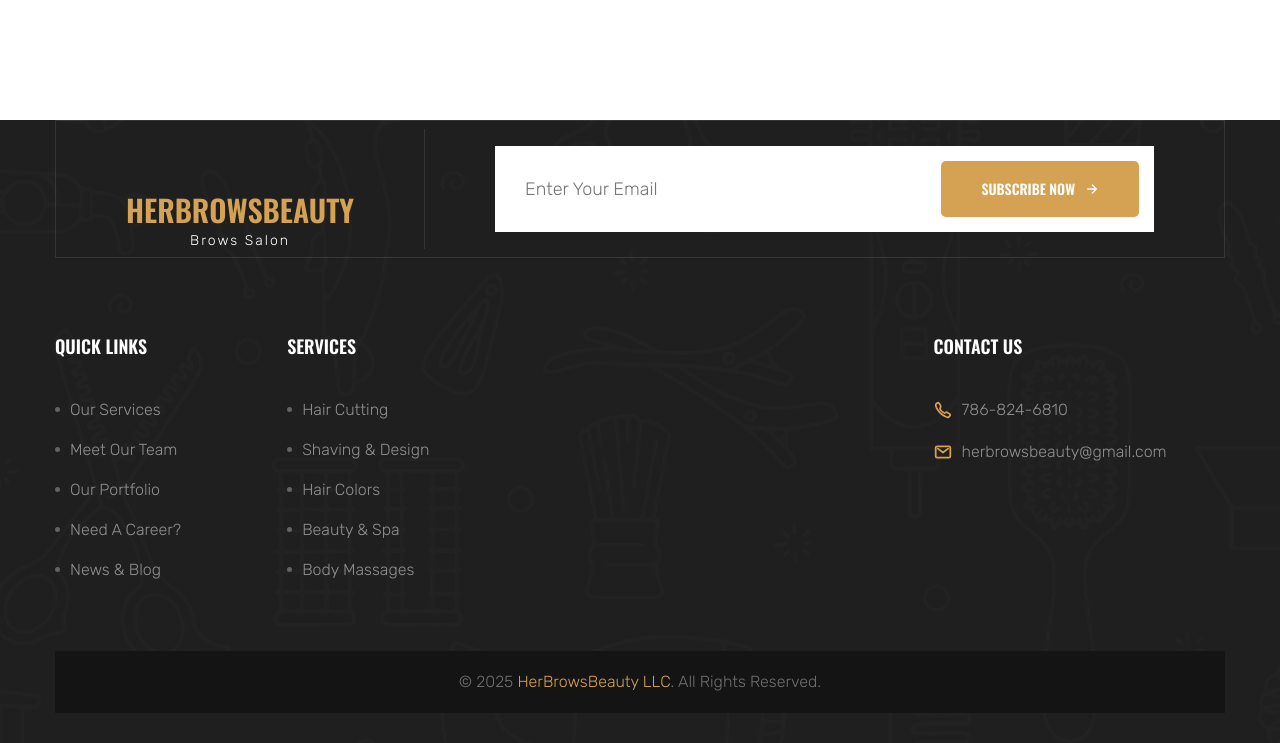
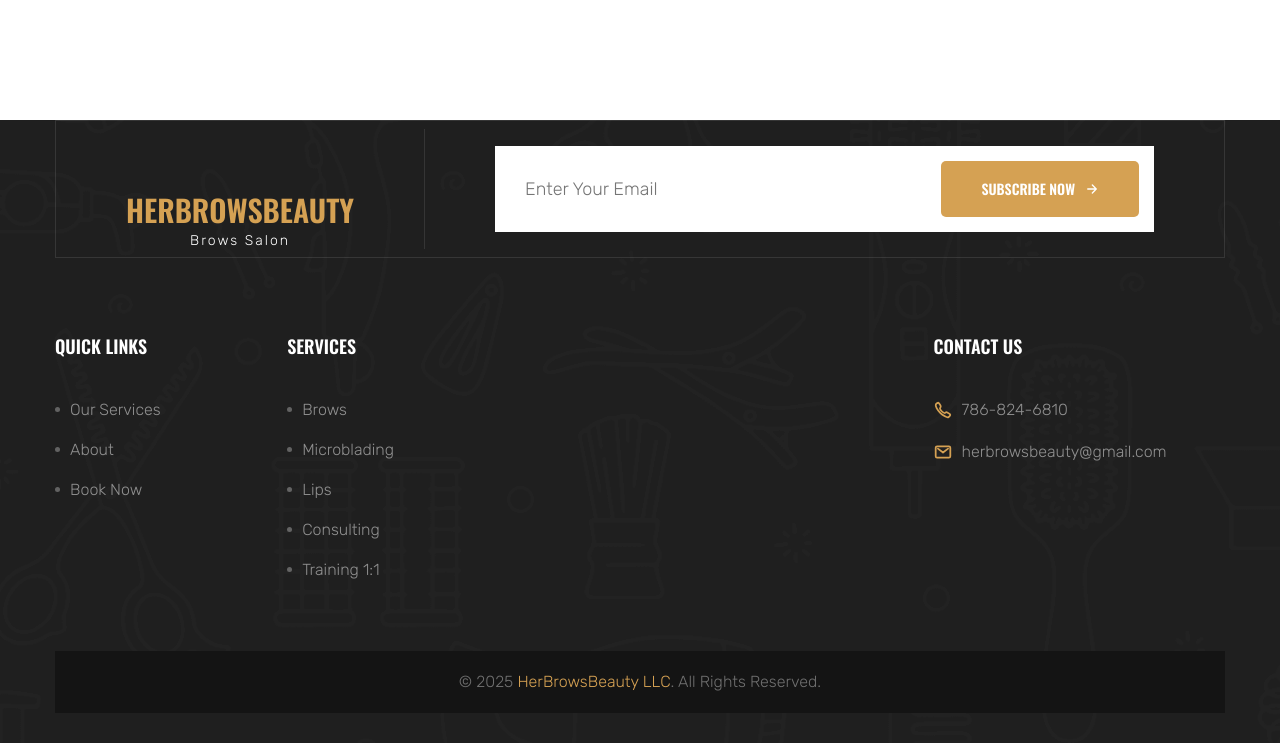
Before and after one commit to luis33k/herbrowsbeauty, a plain HTML site: page index.html in a window 1280 px wide. Shown: the part 7189-7932 px from the top of the page. Drawn offline with nearby package versions, Linux system fonts and the light colour scheme.

Commit message:
Index Update quick links

```diff
--- a/index.html
+++ b/index.html
@@ -1267,19 +1267,11 @@
             </li>
 
             <li>
-              <a href="#" class="footer-link has-before">Meet Our Team</a>
+              <a href="#" class="footer-link has-before">About</a>
             </li>
 
             <li>
-              <a href="#" class="footer-link has-before">Our Portfolio</a>
-            </li>
-
-            <li>
-              <a href="#" class="footer-link has-before">Need A Career?</a>
-            </li>
-
-            <li>
-              <a href="#" class="footer-link has-before">News & Blog</a>
+              <a href="#" class="footer-link has-before">Book Now</a>
             </li>
 
           </ul>
@@ -1291,23 +1283,23 @@
             </li>
 
             <li>
-              <a href="#" class="footer-link has-before">Hair Cutting</a>
+              <a href="#" class="footer-link has-before">Brows</a>
             </li>
 
             <li>
-              <a href="#" class="footer-link has-before">Shaving & Design</a>
+              <a href="#" class="footer-link has-before">Microblading</a>
             </li>
 
             <li>
-              <a href="#" class="footer-link has-before">Hair Colors</a>
+              <a href="#" class="footer-link has-before">Lips</a>
             </li>
 
             <li>
-              <a href="#" class="footer-link has-before">Beauty & Spa</a>
+              <a href="#" class="footer-link has-before">Consulting</a>
             </li>
 
             <li>
-              <a href="#" class="footer-link has-before">Body Massages</a>
+              <a href="#" class="footer-link has-before">Training 1:1</a>
             </li>
 
           </ul>
```
